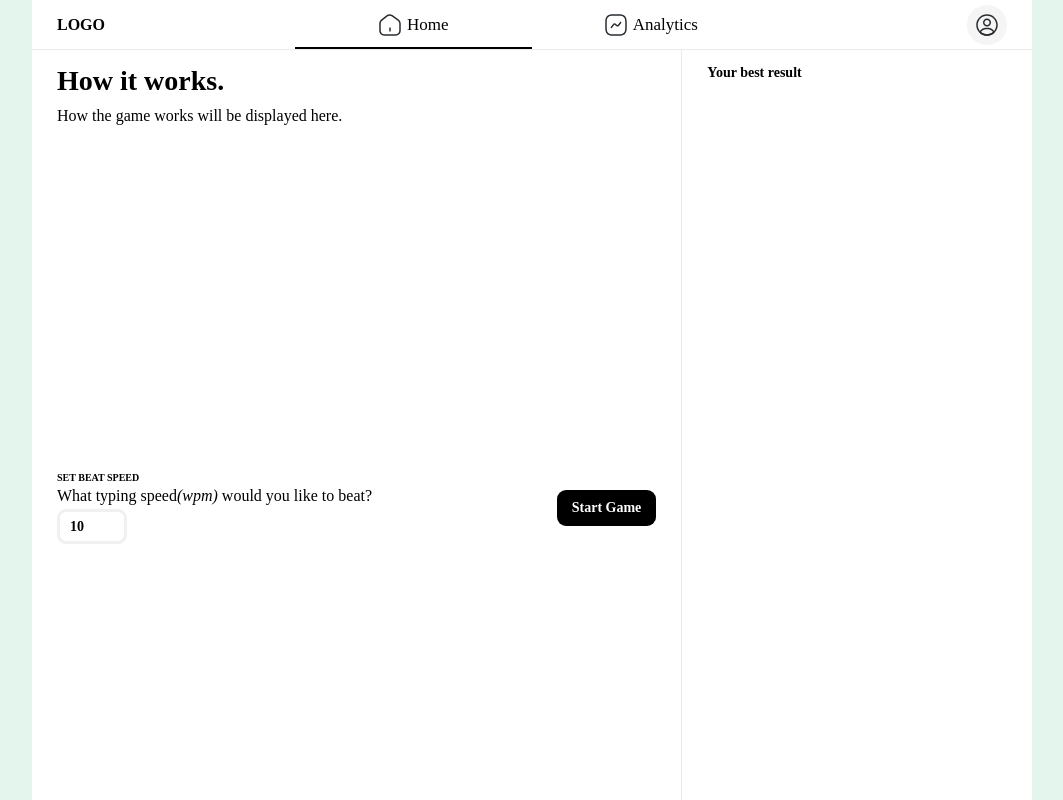
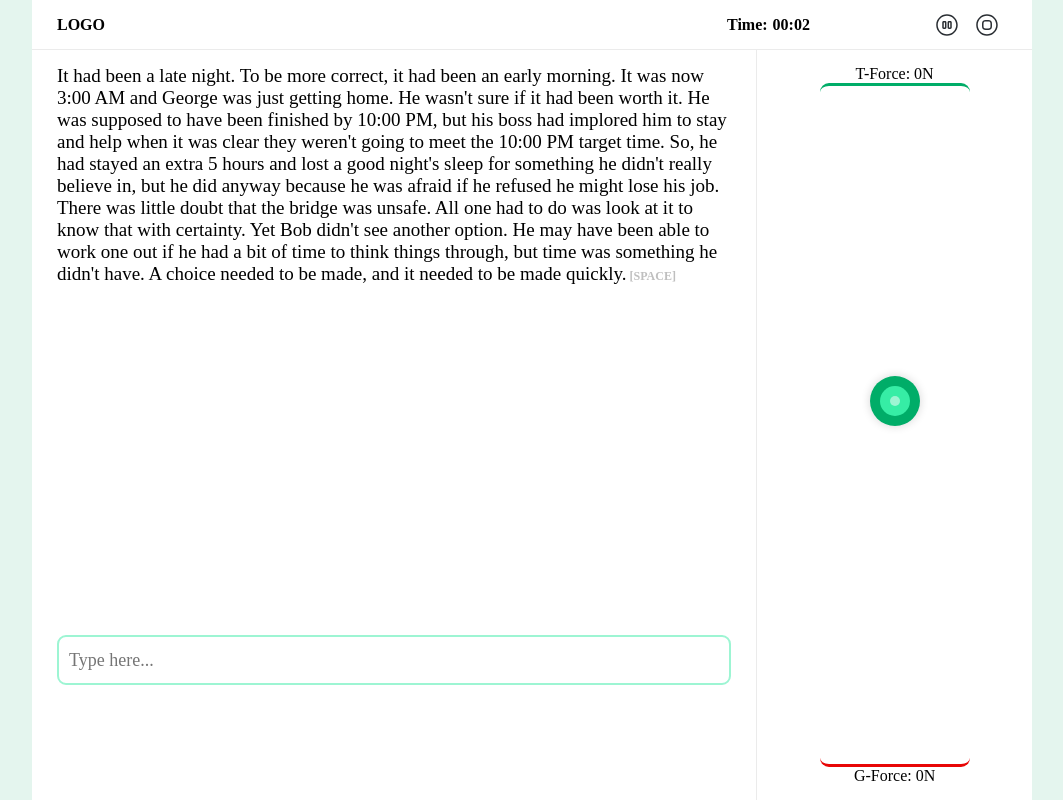
Before and after one commit to the-real-i9/Typing-Gym, a React (Vite) app: page / in a window 1280 px wide. Shown: the whole page, without its empty margins (108-1171 px from the left). Built offline with nearby package versions, Linux system fonts and the light colour scheme.

Commit message:
reprogrammed gravity space logic

```diff
--- a/src/App.jsx
+++ b/src/App.jsx
@@ -7,13 +7,12 @@ import Home from "./components/Home"
 import AppContext from "./lib/AppContext"
 
 function App() {
-	const [location, setLocation] = useState("home")
-	const [beatSpeed, setBeatSpeed] = useState(10)
+	const [location, setLocation] = useState("gameplay")
 	const [gameState, setGameState] = useState("paused")
 
 	return (
 		<AppContext.Provider
-			value={{location, setLocation, beatSpeed, setBeatSpeed, gameState, setGameState}}
+			value={{location, setLocation, gameState, setGameState}}
 		>
 			<div className="app-wrapper">
 				<Header />
--- a/src/components/GameOverStatsCard.jsx
+++ b/src/components/GameOverStatsCard.jsx
@@ -2,7 +2,7 @@ import {useContext} from "react"
 import AppContext from "../lib/AppContext"
 import "./GameOverStatsCard.scss"
 
-function GameOverStatsCard({typingSpeed, finalTypForce, typAccuracy}) {
+function GameOverStatsCard({typingSpeed, finalGrvForce, typAccuracy}) {
 	const {setLocation} = useContext(AppContext)
 	return (
 		<div className="gmosc-wrapper">
@@ -20,9 +20,9 @@ function GameOverStatsCard({typingSpeed, finalTypForce, typAccuracy}) {
 						</div>
 						<span></span>
 						<div className="grav-force">
-							<div className="label">T-Force</div>
+							<div className="label">G-Force</div>
 							<div className="value">
-								{finalTypForce}
+								{finalGrvForce}
 								<small>(new.)</small>
 							</div>
 						</div>
--- a/src/components/GamePlay.jsx
+++ b/src/components/GamePlay.jsx
@@ -27,7 +27,7 @@ function GamePlay() {
 
 	const [gameOver, setGameOver] = useState(false)
 
-	const [finalTypForce, setFinalTypForce] = useState(null)
+	const [finalGrvForce, setFinalGrvForce] = useState(null)
 
 	const fillBox = () => {
 		const randParagText =
@@ -231,12 +231,12 @@ function GamePlay() {
 				typingSpeed={typingSpeed}
 				timeElapsed={timeElapsed}
 				setGameOver={setGameOver}
-				setFinalTypForce={setFinalTypForce}
+				setFinalGrvForce={setFinalGrvForce}
 			/>
 			{gameOver ? (
 				<GameOverStatsCard
 					typingSpeed={typingSpeed}
-					finalTypForce={finalTypForce}
+					finalGrvForce={finalGrvForce}
 					typAccuracy={Math.trunc(
 						(correctCharsTypedCount.current / allCharsTypedCount.current) * 100
 					)}
--- a/src/components/GravitySpace.jsx
+++ b/src/components/GravitySpace.jsx
@@ -1,35 +1,38 @@
-import { useContext, useEffect, useState } from "react"
-import AppContext from "../lib/AppContext"
-import './GravitySpace.scss'
+import {useEffect, useState} from "react"
+import "./GravitySpace.scss"
 
-const GravitySpace = ({typingSpeed, timeElapsed, setGameOver, setFinalTypForce}) => {
-    const { beatSpeed } = useContext(AppContext)
-
+const GravitySpace = ({
+	typingSpeed,
+	timeElapsed,
+	setGameOver,
+	setFinalGrvForce,
+}) => {
 	const [resPerc, setResPerc] = useState(0)
 
-    const [{ typForce, grvForce }, setForces] = useState({ typForce: 0, grvForce: 0 })
+	const [{typForce, grvForce}, setForces] = useState({typForce: 0, grvForce: 0})
 
 	useEffect(() => {
-        const typingSpeedPerc = (typingSpeed * 1) / ((beatSpeed + 10) / 100)
-        const gravityForcePerc = (timeElapsed * 1) / 0.5
+		const gravityForcePerc = Math.pow(timeElapsed / 4, 2)
 
-        setForces({ typForce: Math.trunc(typingSpeedPerc / 10), grvForce: Math.trunc(gravityForcePerc / 10) })
+		setForces({
+			typForce: typingSpeed,
+			grvForce: Math.round(gravityForcePerc),
+		})
 
-        const rp = -typingSpeedPerc + gravityForcePerc
+		const rp = 50 + (-typingSpeed + gravityForcePerc)
 		if (rp < 0) setResPerc(0)
 		else if (rp > 100) {
 			setResPerc(100)
 			setGameOver(true)
-            setFinalTypForce(typForce)
-        }
-        else setResPerc(rp)
+			setFinalGrvForce(grvForce)
+		} else setResPerc(rp)
 
 	}, [typingSpeed, timeElapsed])
 	return (
 		<div className="gravity-space-wrapper">
 			<div className="tff-value">T-Force: {typForce}N</div>
 			<div className="space">
-				<div className="ball" style={{ top: `calc((0% + ${resPerc}%) - 50px)` }}>
+				<div className="ball" style={{top: `calc(${resPerc}% - 50px)`}}>
 					<span className="middle">
 						<span className="inner"></span>
 					</span>
--- a/src/components/GravitySpace.scss
+++ b/src/components/GravitySpace.scss
@@ -23,7 +23,7 @@
 }
 
 .ball {
-    @include pos(calc(100% - 50px));
+    position: absolute;
     @include size(50px);
     background: col_green('g7');
     @include flex(center, center);
--- a/src/components/Header.jsx
+++ b/src/components/Header.jsx
@@ -45,7 +45,7 @@ function Header() {
 						<button className="play-pause" onClick={() => setGameState(gameState === 'playing' ? "paused" : "playing")}>
 							{gameState === 'playing' ? <PauseIcon /> : <PlayIcon />}
 						</button>
-						<button className="stop">
+						<button className="stop" onClick={() => setLocation('home')}>
 							<StopIcon />
 						</button>
 					</div>
@@ -62,16 +62,16 @@ function Header() {
 							<span className="text">Home</span>
 						</span>
 						<span
-							onClick={() => setLocation("analytics")}
-							className={`nav-item ${location === "analytics" ? "active" : ""}`}
-							id="nav-item-analytics"
+							onClick={() => setLocation("stats")}
+							className={`nav-item ${location === "stats" ? "active" : ""}`}
+							id="nav-item-stats"
 						>
 							<ActivityIcon />
-							<span className="text">Analytics</span>
+							<span className="text">Stats</span>
 						</span>
 					</nav>
 					<div className="user-profile-wrapper">
-						<button className="profile-circle" onClick={() => setLocation('home')}>
+						<button className="profile-circle">
 							<ProfileIcon />
 						</button>
 					</div>
--- a/src/components/Home.jsx
+++ b/src/components/Home.jsx
@@ -3,7 +3,7 @@ import AppContext from '../lib/AppContext'
 import './Home.scss'
 
 function Home() {
-  const { beatSpeed, setBeatSpeed, setLocation } = useContext(AppContext)
+  const { setLocation } = useContext(AppContext)
 
   return (
     <div className='home-wrapper'>
@@ -11,11 +11,6 @@ function Home() {
           <div className='htgw-title'>How it works.</div>
           <p className='htgw-content'>How the game works will be displayed here.</p>
           <div className="user-actions">
-            <div className="set-beat-speed">
-              <div>Set Beat speed</div>
-              <div>What typing speed<em>(wpm)</em> would you like to beat?</div>
-              <input type="number" className='beat-speed-input' value={beatSpeed} onChange={(ev) => setBeatSpeed(ev.target.value)} />
-            </div>
             <button onClick={() => setLocation('gameplay')} className="start-game">Start Game</button>
           </div>
         </div>
--- a/src/components/Home.scss
+++ b/src/components/Home.scss
@@ -25,27 +25,6 @@
     @include flex(space-between, center);
 }
 
-.set-beat-speed {
-    div:first-child {
-        @include font(10px, 700);
-        text-transform: uppercase;
-    }
-    div:nth-child(2) {
-        @include font(16px, 400);
-        margin: 4px 0 0;
-    }
-    input {
-        @include size(70px, 35px);
-        margin-top: 4px;
-        border-radius: 9px;
-        padding-left: 10px;
-        border: 3px solid col_grey('g3');
-        @include font(14px, 600);
-
-
-    }
-}
-
 button.start-game {
     border-radius: 9px;
     background: #000;
```
Lines whose indentation alone changed are shown as unchanged.
